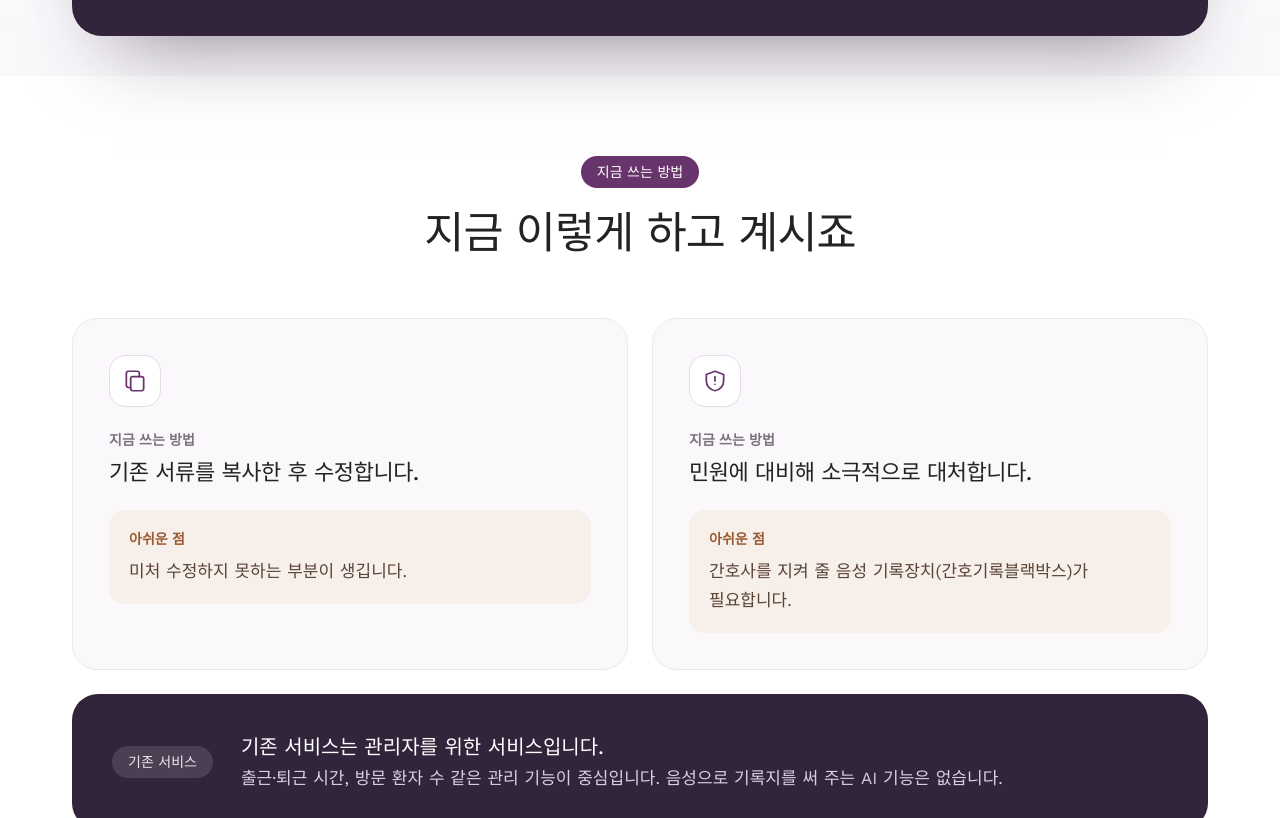
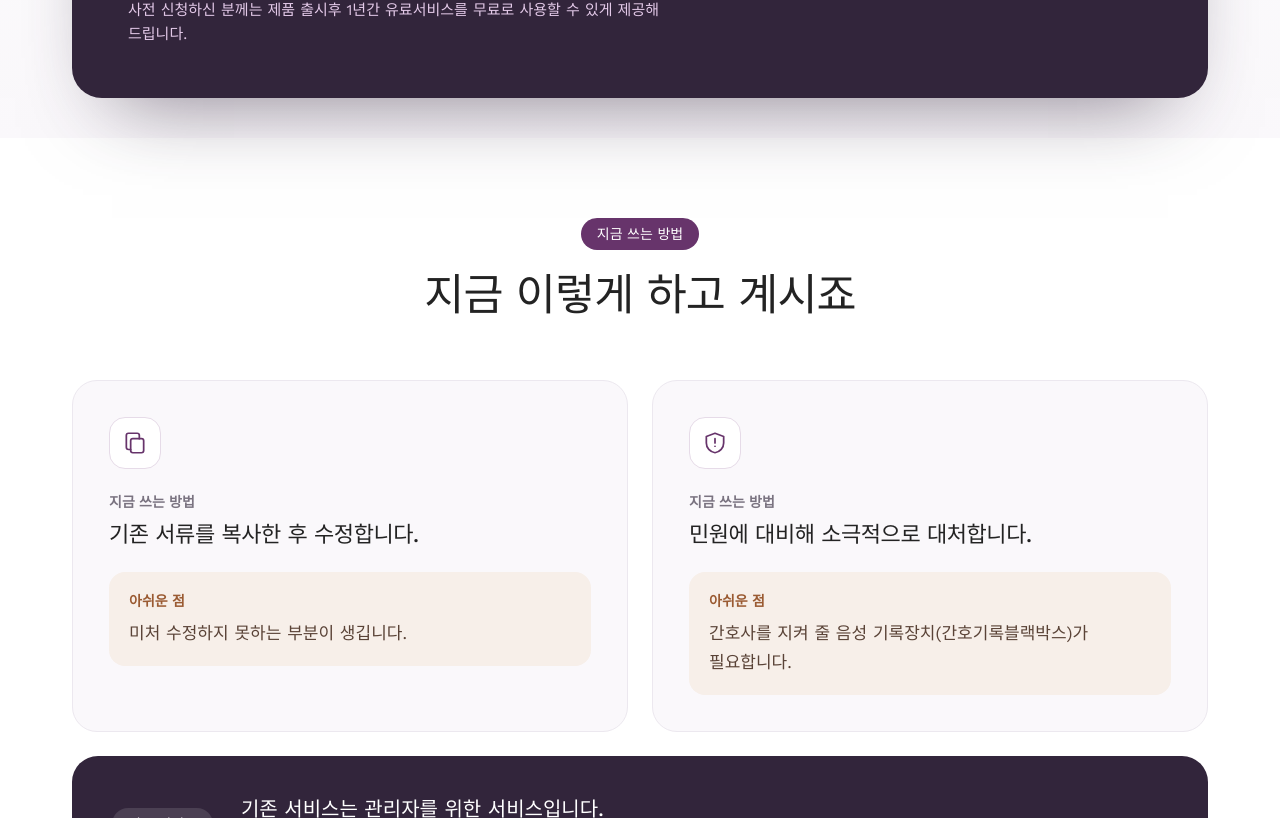
Before and after one commit to jbkim25-pm/v-landing-page, a plain HTML site: page index.html in a window 1280 px wide. Shown: the part 1051-1869 px from the top of the page. Drawn offline with nearby package versions, Linux system fonts and the light colour scheme; a web font is replaced by a local one.

Commit message:
Add free-year note under apply buttons
Co-Authored-By: Claude Opus 5.5 <noreply@anthropic.com>

```diff
--- a/index.html
+++ b/index.html
@@ -101,6 +101,8 @@
   .pain .pain-title { font-size: 14px; font-weight: 600; color: #c9a8cf; }
   .pain li { display: flex; gap: 12px; align-items: flex-start; }
   .pain svg { flex: none; width: 22px; height: 22px; margin-top: 2px; color: #c9a8cf; }
+
+  .btn-note { margin-top: 14px !important; margin-bottom: 0 !important; font-size: 15px !important; line-height: 1.6; color: #e3c9e8; }
 
   /* 공통 섹션 */
   section { padding: 110px 0; }
@@ -262,6 +264,7 @@
           <a class="btn" href="https://docs.google.com/forms/d/e/1FAIpQLSflSXuCq2T_GaO7z7cuYjDzRzJALkZSiiTlga3UZpgkpwwtgA/viewform" target="_blank" rel="noopener">사전 신청하기
             <svg viewBox="0 0 24 24" fill="none" stroke="currentColor" stroke-width="2" stroke-linecap="round" stroke-linejoin="round"><path d="M7 17L17 7M8 7h9v9"/></svg>
           </a>
+          <p class="btn-note">사전 신청하신 분께는 제품 출시후 1년간 유료서비스를 무료로 사용할 수 있게 제공해 드립니다.</p>
         </div>
         <ul class="pain">
           <li class="pain-title">여러 어르신 방문을 마치고, 사무실에 돌아와 기록지를 몰아서 쓰고 계신가요?</li>
@@ -408,6 +411,7 @@
       <a class="btn light" href="https://docs.google.com/forms/d/e/1FAIpQLSflSXuCq2T_GaO7z7cuYjDzRzJALkZSiiTlga3UZpgkpwwtgA/viewform" target="_blank" rel="noopener">사전 신청하기
         <svg viewBox="0 0 24 24" fill="none" stroke="currentColor" stroke-width="2" stroke-linecap="round" stroke-linejoin="round"><path d="M7 17L17 7M8 7h9v9"/></svg>
       </a>
+          <p class="btn-note">사전 신청하신 분께는 제품 출시후 1년간 유료서비스를 무료로 사용할 수 있게 제공해 드립니다.</p>
     </div>
   </section>
 
```
